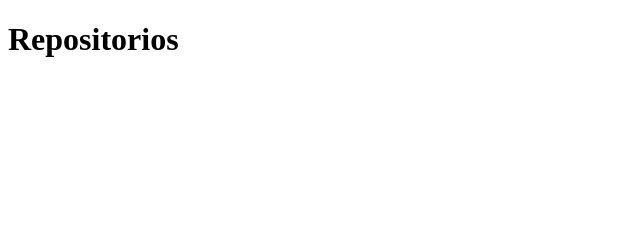
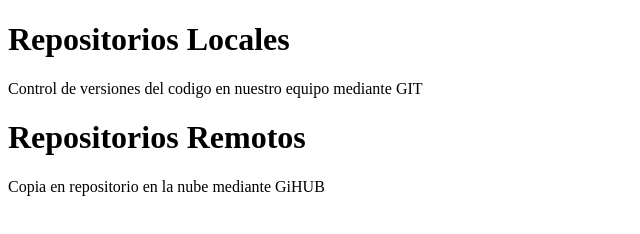
Before and after one commit to silvinalaurent/WebClase8, a plain HTML site: page index.html in a window 1280 px wide. Shown: the whole page, without its empty margins (0-640 px from the left). Drawn offline with Linux system fonts and the light colour scheme.

Commit message:
se agrego texto al cuerpo

```diff
--- a/index.html
+++ b/index.html
@@ -8,7 +8,12 @@
 </head>
 <body>
     <div>
-        <h1>Repositorios</h1>
+        <h1>Repositorios Locales</h1>
+        <p>Control de versiones del codigo en nuestro equipo mediante GIT</p>
+    </div>
+    <div>
+        <h1>Repositorios Remotos</h1>
+        <p>Copia en repositorio en la nube mediante GiHUB</p>
     </div>
 </body>
 </html>
```
